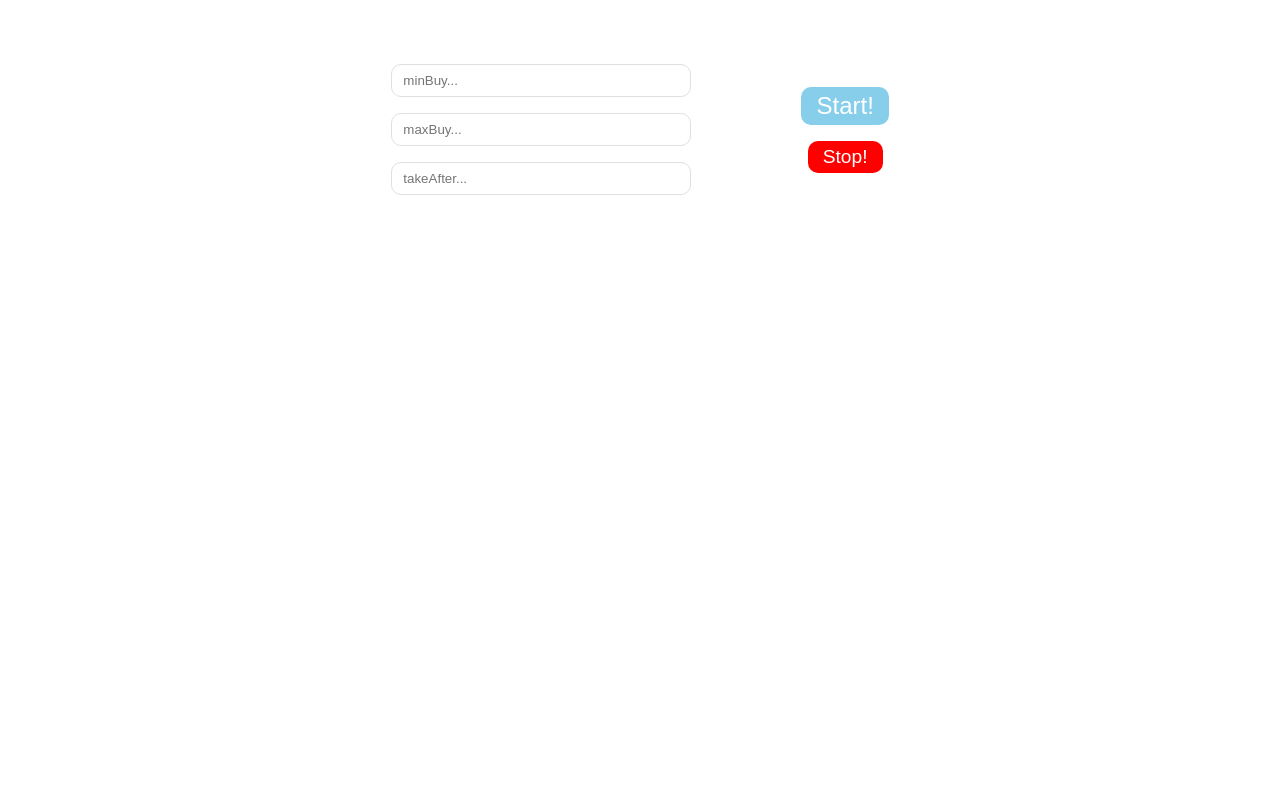
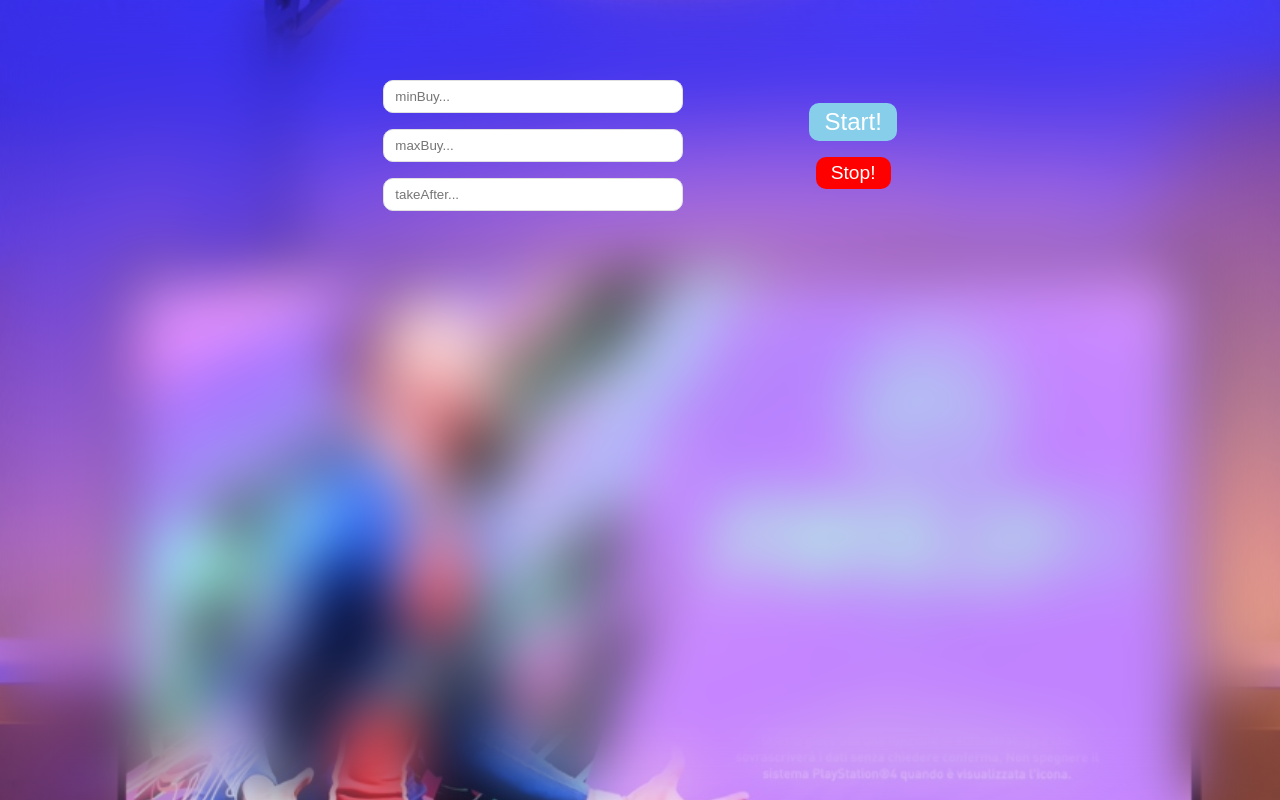
Before and after one commit to fawriid/dsfut, a React (Create React App) app: page / in a window 1280 px wide. Built offline with nearby package versions, Linux system fonts and the light colour scheme.

Commit message:
background and apply prettier to some files

```diff
--- a/src/App.css
+++ b/src/App.css
@@ -1,39 +1,3 @@
 .App {
-  text-align: center;
-  padding: 2rem;
+    text-align: center;
 }
-
-.App-logo {
-  height: 40vmin;
-  pointer-events: none;
-}
-
-@media (prefers-reduced-motion: no-preference) {
-  .App-logo {
-    animation: App-logo-spin infinite 20s linear;
-  }
-}
-
-.App-header {
-  background-color: #282c34;
-  min-height: 100vh;
-  display: flex;
-  flex-direction: column;
-  align-items: center;
-  justify-content: center;
-  font-size: calc(10px + 2vmin);
-  color: white;
-}
-
-.App-link {
-  color: #61dafb;
-}
-
-@keyframes App-logo-spin {
-  from {
-    transform: rotate(0deg);
-  }
-  to {
-    transform: rotate(360deg);
-  }
-}
--- a/src/components/Main3.js
+++ b/src/components/Main3.js
@@ -77,7 +77,8 @@ const Main3 = () => {
     }
 
     return (
-        <div>
+        <div className={styles.background}>
+            <div className={styles.content}>
                 <div className={styles.parametersSec}>
                     <div className={styles.inputs}>
                         <input
@@ -147,6 +148,7 @@ const Main3 = () => {
                     </div>
                 )}
             </div>
+        </div>
     );
 };
 
--- a/src/index.css
+++ b/src/index.css
@@ -1,5 +1,4 @@
 body {
-  margin: 0;
   font-family: -apple-system, BlinkMacSystemFont, 'Segoe UI', 'Roboto', 'Oxygen',
     'Ubuntu', 'Cantarell', 'Fira Sans', 'Droid Sans', 'Helvetica Neue',
     sans-serif;
--- a/src/styles/Main3.module.css
+++ b/src/styles/Main3.module.css
@@ -2,6 +2,21 @@
     box-sizing: border-box;
     padding: 0;
     margin: 0;
+}
+.background {
+    width: 100%;
+    min-height: 100vh;
+    height: 100%;
+    background-image: url(../pictures/FifaPic.jpeg);
+    background-position: center center;
+    background-repeat: no-repeat;
+    background-size: cover;
+}
+.content {
+    backdrop-filter: blur(30px);
+    width: 100%;
+    min-height: 100vh;
+    height: 100%;
 }
 .parametersSec {
     width: 50%;
@@ -9,6 +24,8 @@
     justify-content: space-around;
     align-items: center;
     margin: 2rem auto;
+    margin-top: 0;
+    padding-top: 5rem;
 }
 .inputs {
     display: flex;
```
Also changed, not shown: src/index.js (+6 -8 lines), src/pictures/FifaPic.jpeg (added). Lines whose indentation alone changed are shown as unchanged.
